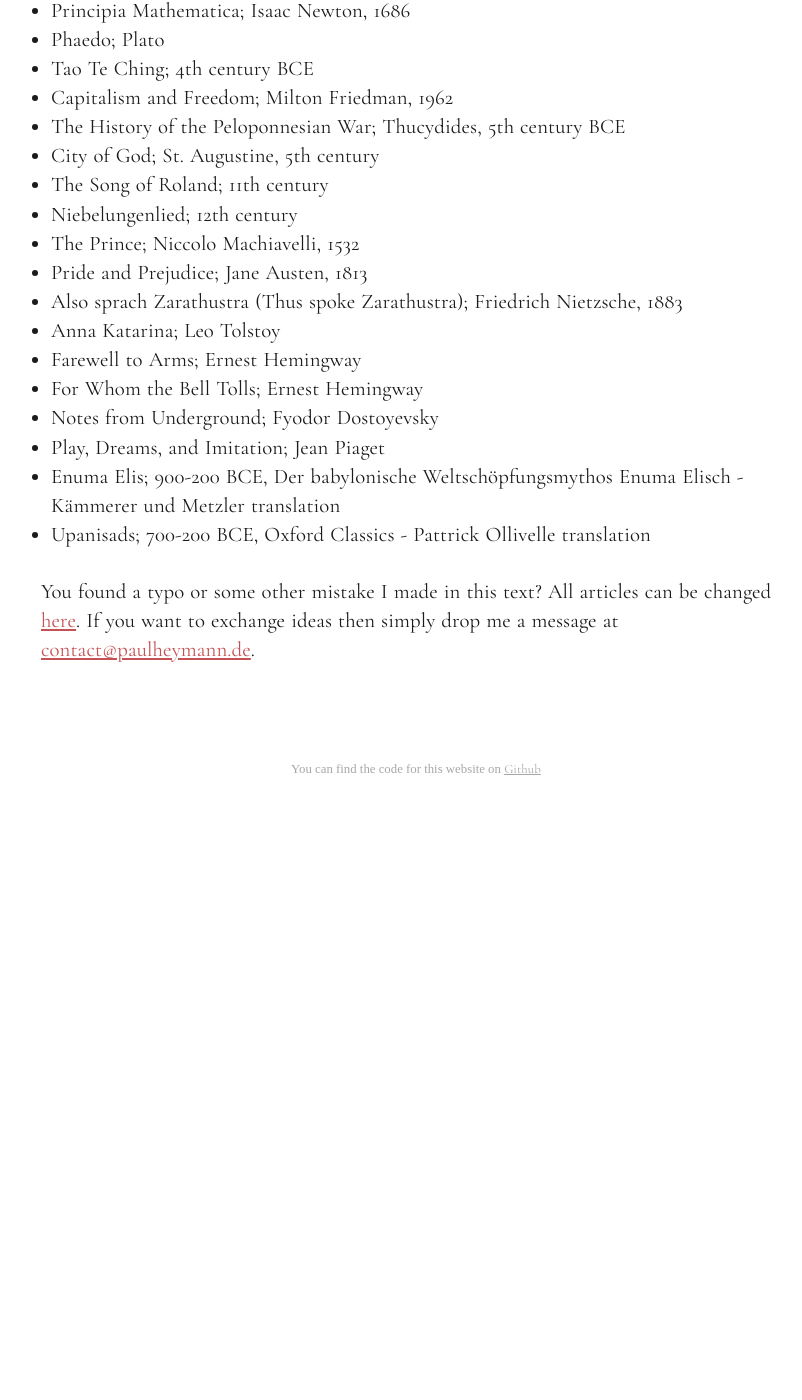
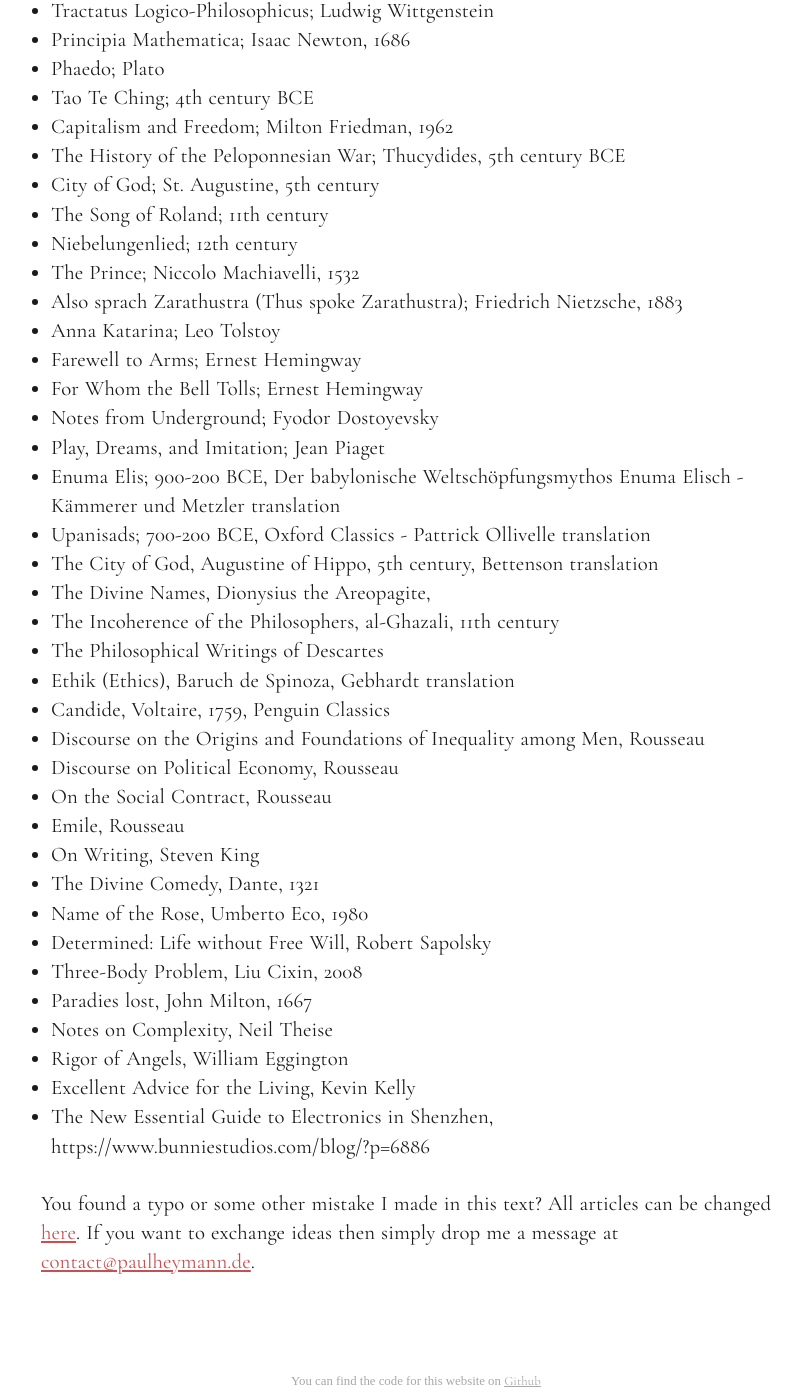
Before and after one commit to pheymann/paulheymann-website, a Jekyll site: the page built from _posts/2023-11-24-antilibrary.md, in a window 1280 px wide and 1400 px high, scrolled down 3962 px. Shown: the whole window, without its empty margins (224-1026 px from the left). Built offline with Jekyll 4.4.1, drawn with Linux system fonts in a browser that asks for light colours; before the commit the page ends 4756 px from its top, so only the background shows below that; some of the changed text lies outside the part shown.

Commit message:
blog: update antilibrary

```diff
--- a/_posts/2023-11-24-antilibrary.md
+++ b/_posts/2023-11-24-antilibrary.md
@@ -76,7 +77,7 @@
 * Sapiens; Yuval Noah Harari, 2011
   * *There is academic critique going around about this book (see [here](https://aipavilion.github.io/docs/hallpike-review.pdf) for an example).*
 * Thinking, Fast and Slow; Daniel Kahnemann, 2011
-  * *Some experimental results enumerated in his book are [proven wrong](https://replicationindex.com/2020/12/30/a-meta-scientific-perspective-on-thinking-fast-and-slow/) by now. Besides that, I always compare his book to Hume’s Magnus Opus which isn’t particularly fair but still strikes me as astonishing that Hume uncovered many of the insights shared in Kahnemann’s book. But Hume did so already hundreds of years ago. So what I am left with is a book that stands on a shaky scientific foundation and provides me with insights that have been known for a long time*
+  * *Some experimental results enumerated in his book are [proven wrong](https://replicationindex.com/2020/12/30/a-meta-scientific-perspective-on-thinking-fast-and-slow/) by now. Besides that, I always compare his book to Hume’s Magnus Opus which isn’t particularly fair but still strikes me as astonishing that Hume uncovered many of the insights shared in Kahnemann’s book. But Hume did so already hundreds of years ago. So what I am left with is a book that stands on a shaky scientific foundation and provides me with insights that have been known for a long time.*
 
 ## Antilibrary
 A list of my literary and academic blind spots. Books I haven’t read (yet). This list has only one goal: always be longer than all the lists above combined. My antilibrary should stay true to Aristotle’s exclamation *”The more you know, the more you realize you don't know”*.
@@ -98,12 +99,12 @@
 * Jenseits von Gut und Böse; Friedrich Nietzsche
 * On Anger; Seneca
 * Das Kapital; Marx
-* On the Origin of Species; Charles Darwin
+* On the Origin of Species; Charles Darwin 📕
 * The Categories; Aristotle, Revised Oxford Translation
 * Leviathan; Thomas Hobbes
 * A Thousand Brains; Jeff Hawkins
 * The Extended Phenotype; Richard Dawkins
-* The Selfish Gene; Richard Dawkins
+* The Selfish Gene; Richard Dawkins 📕
 * Elements; Euclid, Heath translation
 * The Pale King; David Foster Wallace
 * The Picture of Dorian Grey; Oscar Wilde
@@ -119,7 +120,6 @@
 * The Song of Roland; 11th century
 * Niebelungenlied; 12th century
 * The Prince; Niccolo Machiavelli, 1532
-* Pride and Prejudice; Jane Austen, 1813
 * Also sprach Zarathustra (Thus spoke Zarathustra); Friedrich Nietzsche, 1883
 * Anna Katarina; Leo Tolstoy
 * Farewell to Arms; Ernest Hemingway
@@ -128,3 +128,23 @@
 * Play, Dreams, and Imitation; Jean Piaget
 * Enuma Elis; 900-200 BCE, Der babylonische Weltschöpfungsmythos Enuma Elisch - Kämmerer und Metzler translation
 * Upanisads; 700-200 BCE, Oxford Classics - Pattrick Ollivelle translation
+* The City of God, Augustine of Hippo, 5th century, Bettenson translation
+* The Divine Names, Dionysius the Areopagite,
+* The Incoherence of the Philosophers, al-Ghazali, 11th century
+* The Philosophical Writings of Descartes
+* Ethik (Ethics), Baruch de Spinoza, Gebhardt translation
+* Candide, Voltaire, 1759, Penguin Classics
+* Discourse on the Origins and Foundations of Inequality among Men, Rousseau
+* Discourse on Political Economy, Rousseau
+* On the Social Contract, Rousseau
+* Emile, Rousseau
+* On Writing, Steven King
+* The Divine Comedy, Dante, 1321
+* Name of the Rose, Umberto Eco, 1980
+* Determined: Life without Free Will, Robert Sapolsky
+* Three-Body Problem, Liu Cixin, 2008
+* Paradies lost, John Milton, 1667
+* Notes on Complexity, Neil Theise
+* Rigor of Angels, William Eggington
+* Excellent Advice for the Living, Kevin Kelly
+* The New Essential Guide to Electronics in Shenzhen, https://www.bunniestudios.com/blog/?p=6886
```
Also changed, not shown: other parts of _posts/2023-11-24-antilibrary.md (+1 -0 lines).
